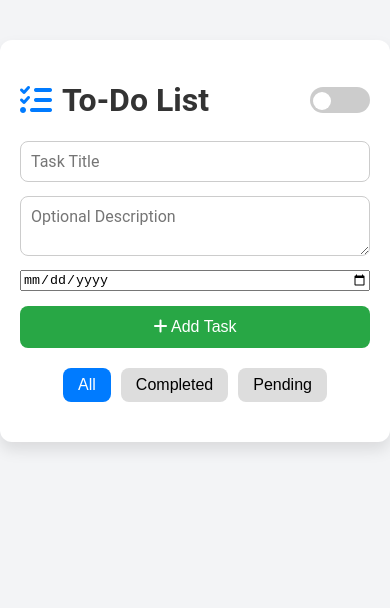
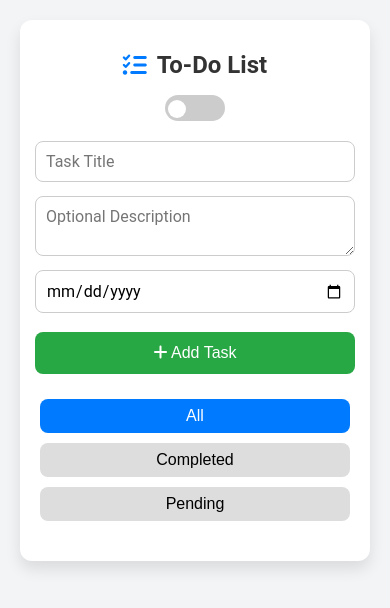
Before and after one commit to srishti-tech/To-doList, a plain HTML site: page index.html in a window 390 px wide. Drawn offline with Linux system fonts and the light colour scheme.

Commit message:
Update styles.css

```diff
--- a/styles.css
+++ b/styles.css
@@ -54,7 +54,7 @@ body {
   }
 
   #task-title,
-  #task-desc {
+  #task-desc,#task-date {
     font-family: 'Roboto', sans-serif;
     padding: 10px;
     margin-bottom: 4px;
@@ -65,10 +65,23 @@ body {
   }
 
   #task-title:focus,
-  #task-desc:focus {
+  #task-desc:focus,#task-date:focus {
     outline: none;
     border-color: #007bff;
   }
+
+  /* Progress Bar
+.progress-container {
+  text-align: center;
+  margin: 20px 0;
+}
+
+progress {
+  width: 100%;
+  height: 20px;
+  border-radius: 5px;
+}
+*/
 
   #add-task {
     width: 100%;
@@ -211,3 +224,61 @@ body {
   input:checked + .slider:before {
     transform: translateX(26px);
   }
+
+
+
+
+  /* Responsive Design */
+@media (max-width: 768px) {
+
+  .filter {display: flex;
+    flex-direction: column;
+    justify-content: center;
+    margin: 20px 0;
+  }
+  .filter-btn {
+
+    margin: 5px;
+  }
+
+  .toggle-switch {
+    display: inline;
+    margin-bottom: 20px;
+  }
+  .container {
+    margin: 20px;
+    padding: 15px;
+  }
+
+  header {
+    flex-direction: column;
+    text-align: center;
+  }
+
+  .controls {
+    flex-direction: column;
+  }
+
+  #task-title, #task-desc, #add-task , #task-date {
+    max-width: 100%;
+  }
+}
+
+@media (max-width: 480px) {
+  h1 {
+    font-size: 1.5rem;
+  }
+
+}
+
+/* Animations */
+@keyframes fadeIn {
+  from {
+    opacity: 0;
+    transform: translateY(-10px);
+  }
+  to {
+    opacity: 1;
+    transform: translateY(0);
+  }
+}
```
